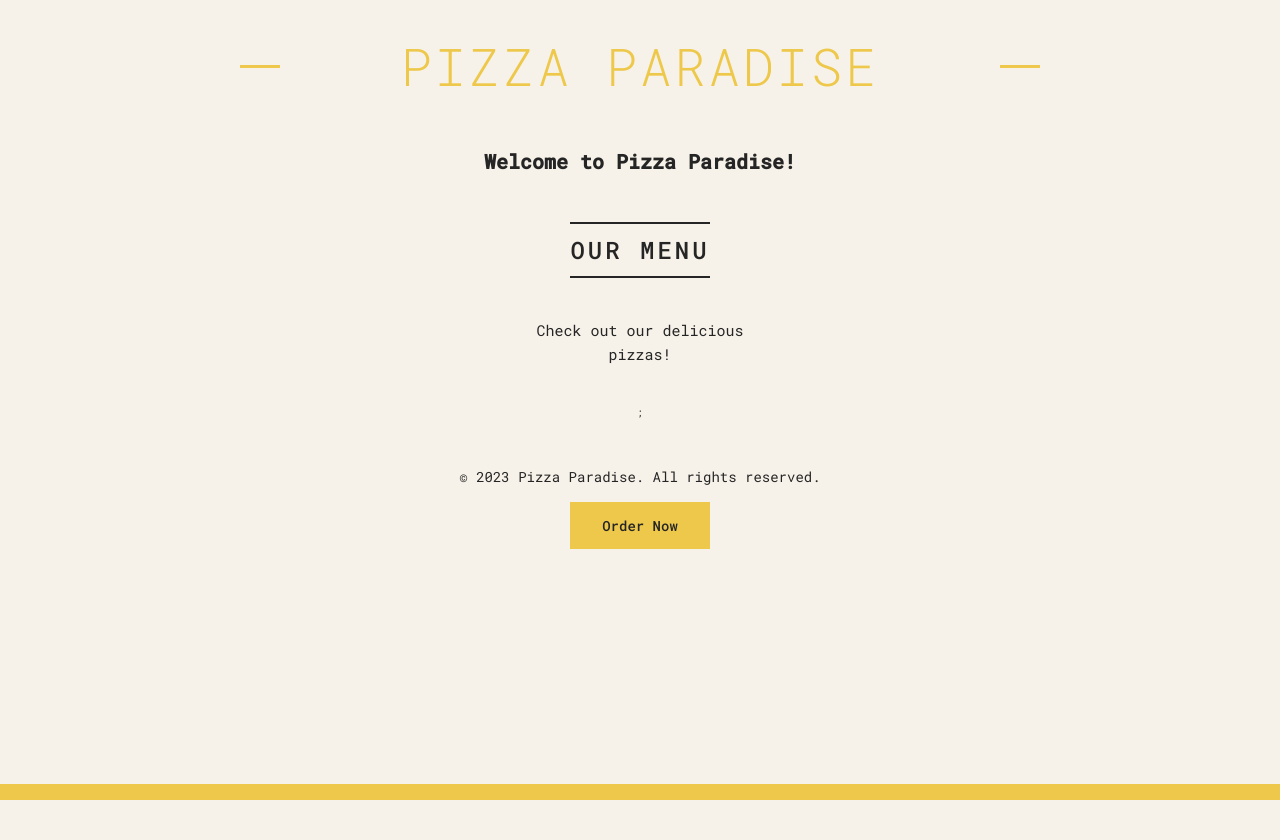
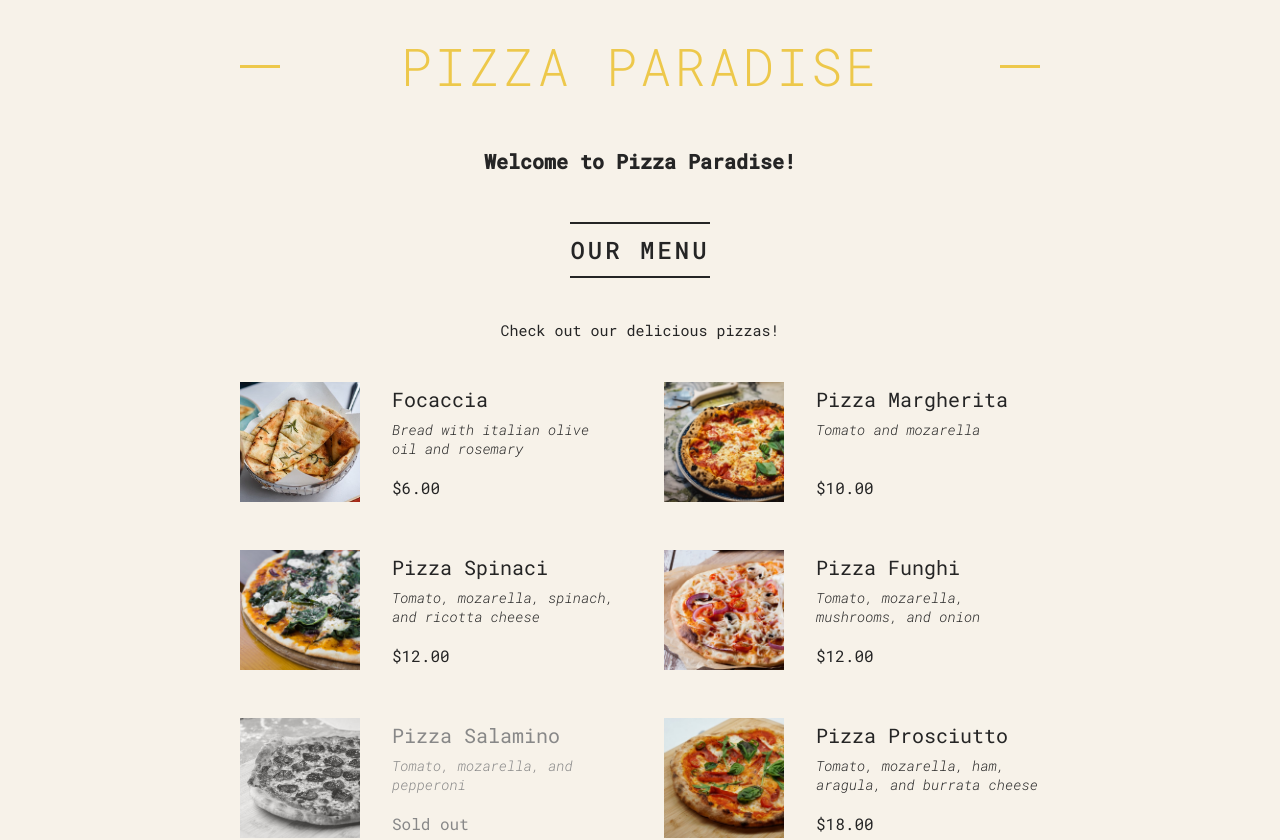
Before and after one commit to eldrich27/pizza-menu, a React (Vite) app in the folder pizza-menu-app/: page / in a window 1280 px wide. Shown: the top 840 px of the page. Before the commit the page ends 800 px from the top, so only its background shows below. Built offline with nearby package versions, Linux system fonts and the light colour scheme.

Commit message:
Added React fragments to return multiple html elements tgether

```diff
--- a/pizza-menu-app/src/components/Menu.tsx
+++ b/pizza-menu-app/src/components/Menu.tsx
@@ -1,24 +1,29 @@
+import React from "react";
 import Pizza from "./Pizza";
 import pizzaData from "../data";
 
 export function Menu() {
-//   const pizzas= pizzaData;
-  const pizzas:any = [];
+  const pizzas= pizzaData;
+//   const pizzas:any = [];
   const numPizzas: number = pizzas.length;
 
   return (
     <main className="menu">
       <h2>Our Menu</h2>
-      <p>Check out our delicious pizzas!</p>
+
       {
-        numPizzas > 0 && (
-          <ul className="pizzas">
-            {pizzas.map((pizza) => (
-            <Pizza key={pizza.name} pizza={pizza} />
-            ))}
-          </ul>
-        )
-      };
+        numPizzas > 0 ? (
+          <React.Fragment>
+            <p>Check out our delicious pizzas!</p>
+            <ul className="pizzas">
+              {pizzas.map((pizza) => (
+              <Pizza key={pizza.name} pizza={pizza} />
+              ))}
+            </ul>
+          </React.Fragment>
+        ) : (
+          <span>We're still working on our menu. Please check back later!</span>
+        )};
     </main>
   );
 }
```
